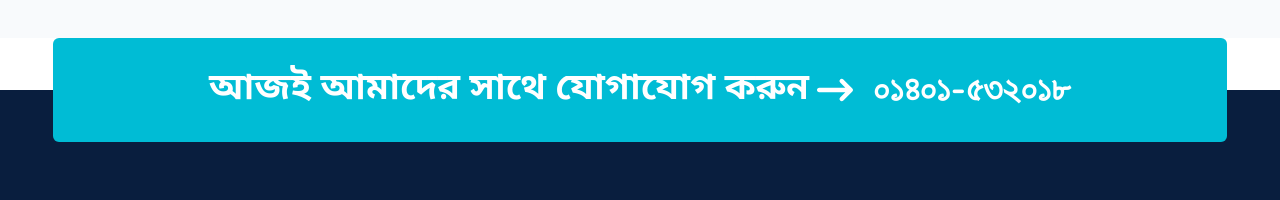
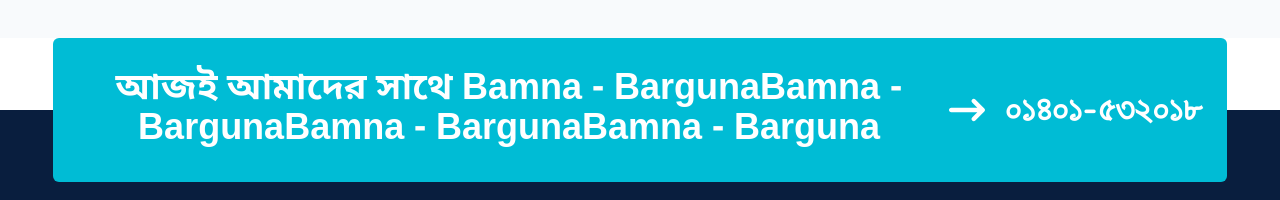
Before and after one commit to ataullah1/Smile-Dental, a React (Vite) app in the folder Client-Side/: page / in a window 1280 px wide. Shown: the part 6211-6411 px from the top of the page. Built offline with nearby package versions, Linux system fonts and the light colour scheme.

Commit message:
New content add

```diff
--- a/Client-Side/src/components/Footer/Footer.jsx
+++ b/Client-Side/src/components/Footer/Footer.jsx
@@ -24,7 +24,10 @@ const Footer = () => {
         <div className="w-11/12 mx-auto py-8 px-6 bg-pClr text-center rounded-md">
           <h1 className="text-2xl md:text-4xl font-bold flex flex-col md:flex-row items-center gap-2 justify-center">
             {lang ? (
-              <span className="bang">আজই আমাদের সাথে যোগাযোগ করুন</span>
+              <span className="bang">
+                আজই আমাদের সাথে Bamna - BargunaBamna - BargunaBamna -
+                BargunaBamna - Barguna
+              </span>
             ) : (
               "Get in touch with us today"
             )}
```
